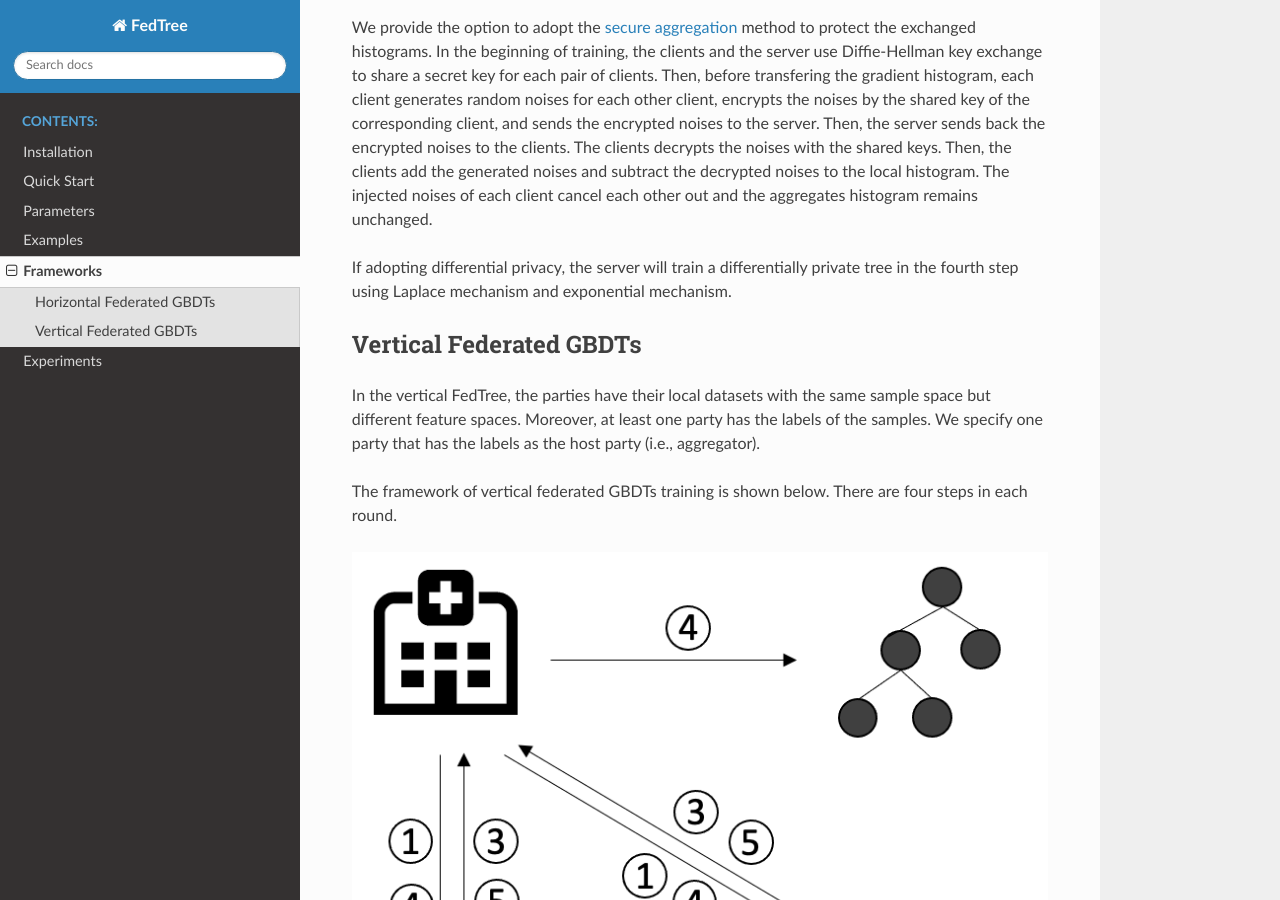
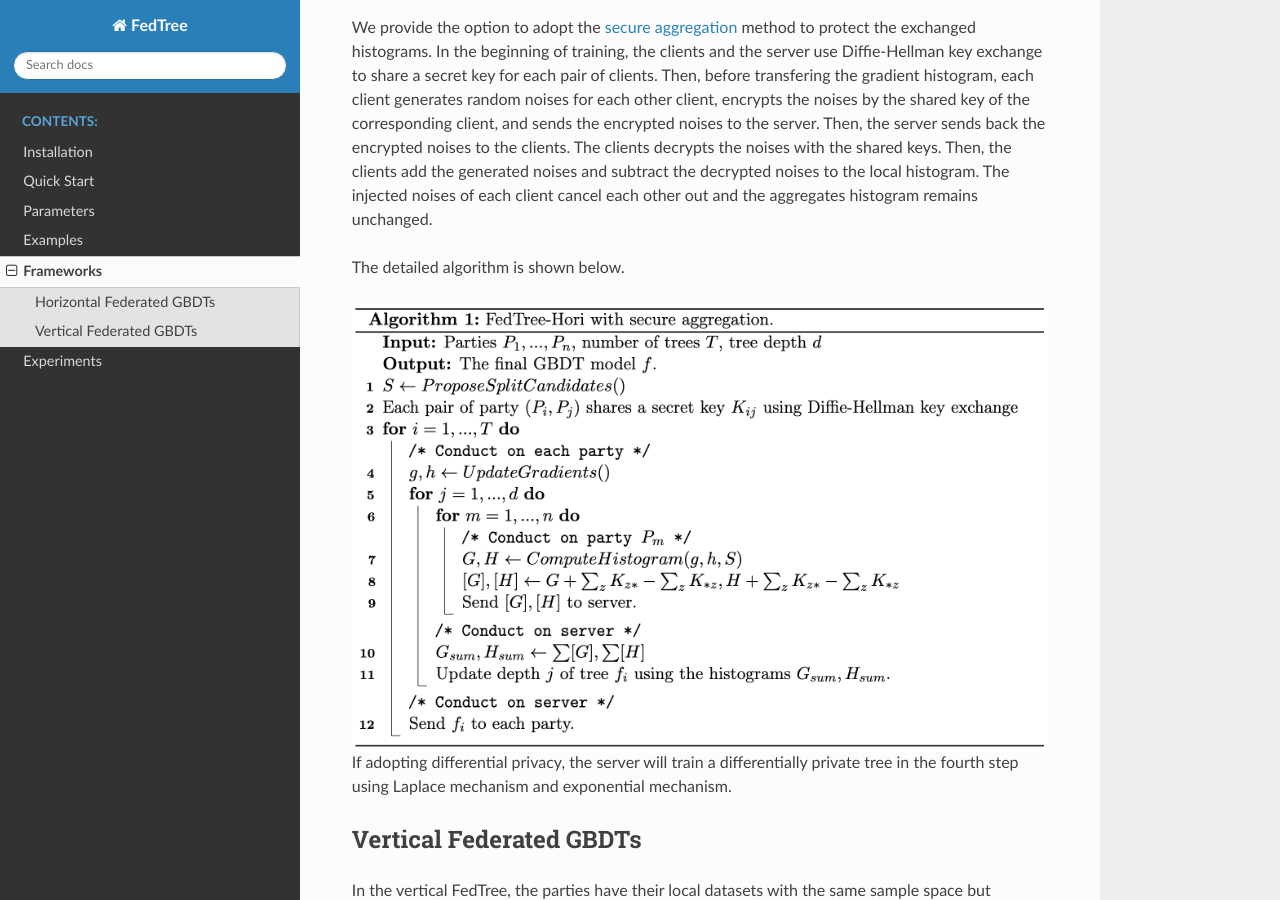
Before and after one commit to Xtra-Computing/FedTree, a Sphinx documentation site: the page built from docs/source/Frameworks.rst, in a window 1280 px wide and 900 px high, scrolled down 1349 px. Built offline with Sphinx 7.4.7 and the Read the Docs theme 2.0.0, drawn with Linux system fonts in a browser that asks for light colours; some of the changed text lies outside the part shown.

Commit message:
update docs

```diff
--- a/docs/source/Frameworks.rst
+++ b/docs/source/Frameworks.rst
@@ -39,6 +39,12 @@
 Then, before transfering the gradient histogram, each client generates random noises for each other client, encrypts the noises by the shared key of the corresponding client, and sends the encrypted noises to the server.
 Then, the server sends back the encrypted noises to the clients. The clients decrypts the noises with the shared keys. Then, the clients add the generated noises and subtract the decrypted noises to the local histogram.
 The injected noises of each client cancel each other out and the aggregates histogram remains unchanged.
+
+The detailed algorithm is shown below.
+
+.. image:: ./images/fedtree_hori.png
+    :align: center
+    :target: ./images/fedtree_hori.png
 
 
 If adopting differential privacy, the server will train a differentially private tree in the fourth step using Laplace mechanism and exponential mechanism.
@@ -85,5 +91,11 @@
 Specifically, the host party generates public and private keys before the training. Then, it uses the public key to encrypt the gradients before sending them.
 After receiving local histograms from the parties, the host party uses privacy key to decrypt the histograms before further computation.
 
+The detailed algorithm is shown below.
+
+.. image:: ./images/fedtree_verti.png
+    :align: center
+    :target: ./images/fedtree_verti.png
+
 
 If differential privacy is applied, the host party updates the tree using Laplace mechanism and exponential mechanism.
```
Also changed, not shown: docs/source/images/fedtree_hori.png (added), docs/source/images/fedtree_verti.png (added).
